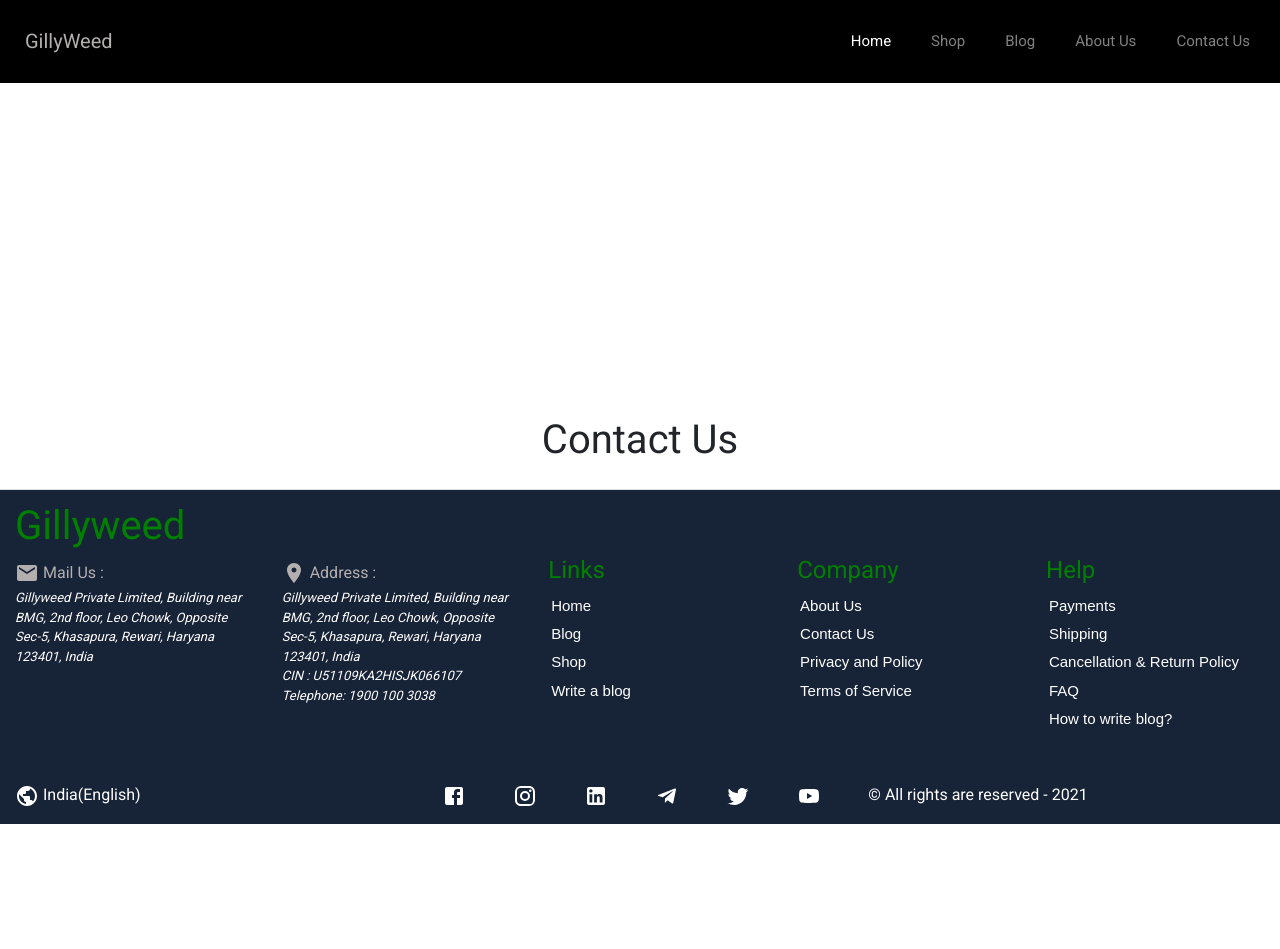
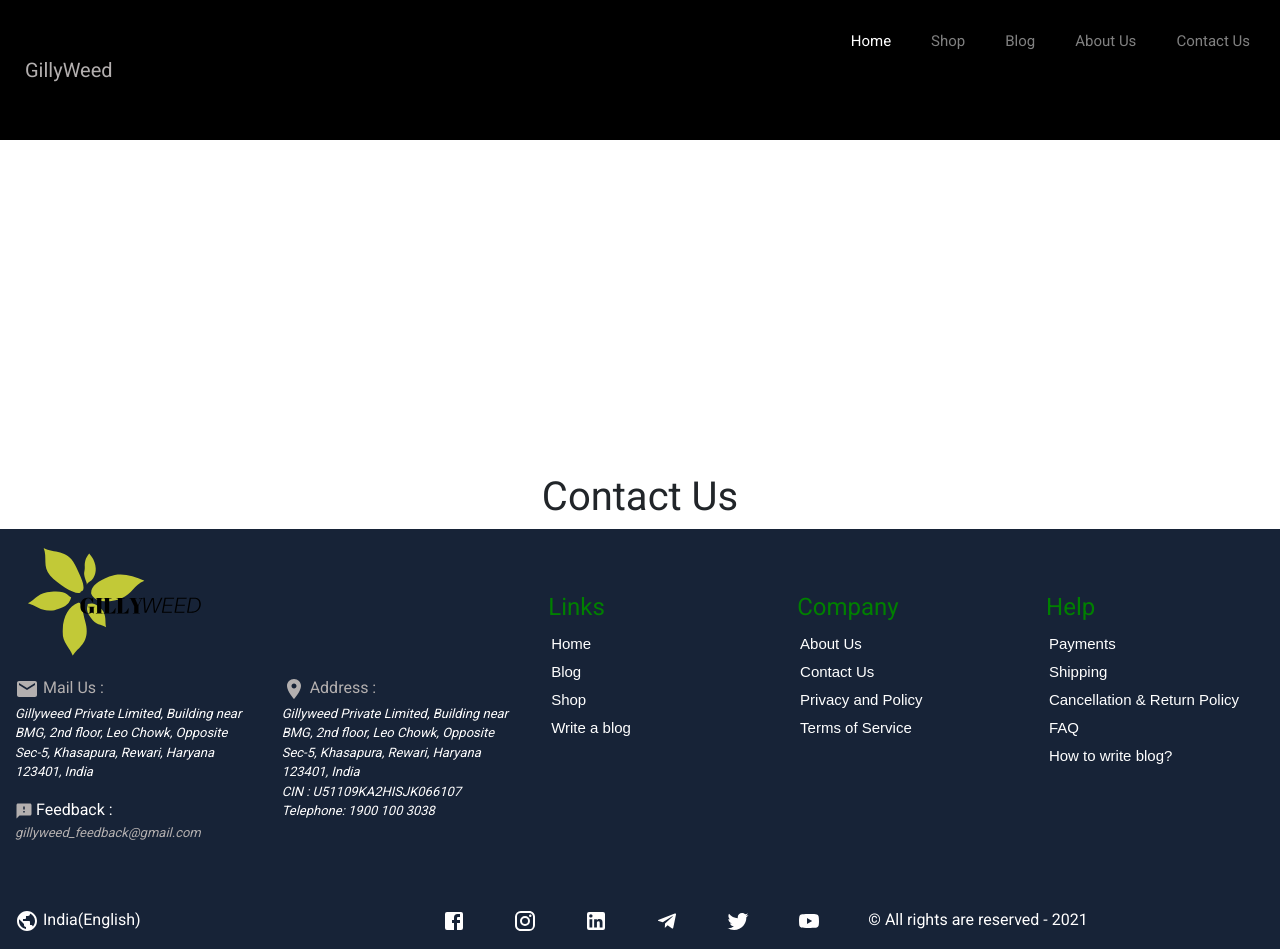
Before and after one commit to Gilliweed/Gillyweed, a React (Create React App) app: page /contact in a window 1280 px wide. Before the commit the page ends 824 px from the top, so only its background shows below. Built offline with nearby package versions, Linux system fonts and the light colour scheme.

Commit message:
footer v3.0 css comp

```diff
--- a/src/App.js
+++ b/src/App.js
@@ -15,6 +15,8 @@
 
 import Footer from "./components/Footer/footer";
 
+
+
 function App() {
   return (
     <BrowserRouter>
@@ -31,6 +33,7 @@
 
           <Route exact path="/contact" element={<Contact />} />
         </Routes>
+
         <Footer/>
       </main>
     </BrowserRouter>
--- a/src/components/Footer/Left.js
+++ b/src/components/Footer/Left.js
@@ -6,19 +6,20 @@
 // import { NavLink } from "react-router-dom";
 import EmailIcon from '@mui/icons-material/Email';
 import LocationOnIcon from '@mui/icons-material/LocationOn';
-
+import FeedbackIcon from '@mui/icons-material/Feedback';
 const Left = () => {
     return (
         <>
-
-
-
-                <h1 className="gilly ">Gillyweed </h1>
-                <Row className="mailLoc" fluid>
+            <Row className="left" fluid>
                 <Col>
                     <div className="Icon"> <EmailIcon /> Mail Us :</div>
                     <p id="add">  Gillyweed Private Limited, Building near BMG, 2nd floor, Leo Chowk, Opposite Sec-5, Khasapura, Rewari, Haryana 123401, India
                     </p>
+                    <div >
+                        <FeedbackIcon className="Icon"></FeedbackIcon>
+                        Feedback :
+                        <p id="add"><a href="https://gillyweed_feedback@gmail.com">gillyweed_feedback@gmail.com</a></p>
+                    </div>
                 </Col>
                 <Col>
                     <div className="Icon"> <LocationOnIcon /> Address : </div>
--- a/src/components/Footer/Mid.js
+++ b/src/components/Footer/Mid.js
@@ -1,7 +1,7 @@
 import React from "react";
 import "./footer.css";
 import "bootstrap/dist/css/bootstrap.min.css";
-import { Container, Row, Col } from "react-bootstrap";
+import { Row, Col } from "react-bootstrap";
 import { NavLink } from "react-router-dom";
 
 
@@ -24,7 +24,7 @@
                         <NavLink to="/shop" exact style={{ color: "white" }}>Shop</NavLink>
                     </Row>
                     <Row id="links">
-                        <a href="" style={{ color: "white" }}>
+                        <a href="#" style={{ color: "white" }}>
                             Write a blog
                         </a>
                     </Row>
--- a/src/components/Footer/Right.js
+++ b/src/components/Footer/Right.js
@@ -1,7 +1,7 @@
 import React from "react";
 import "./footer.css";
 import "bootstrap/dist/css/bootstrap.min.css";
-import { Container, Row, Col } from "react-bootstrap";
+import {  Row, Col } from "react-bootstrap";
 import { NavLink } from "react-router-dom";
 
 
--- a/src/components/Footer/footer.css
+++ b/src/components/Footer/footer.css
@@ -1,23 +1,21 @@
 .footer {
   color: rgb(255, 254, 254);
-  /* background-color: #172336; */
+  background-color: #172337;
 
-  background-color: #172337;
-  border-top: 1px solid #ddd;
-  border-top-width: 1px;
-  border-top-style: solid;
-  border-top-color: rgb(221, 221, 221);
-  margin-top: 25px;
+
 
 }
 .left {
   border-width: 2px;
   border-right: #b3afaf;
+  margin-top: 15vh;
+  /* margin-left: -52px; */
+  padding-left: -10px;
   /* background-color: aqua; */
 }
 .gilly {
   color: green;
-  /* background-position: 4px; */
+  background-position: 4px;
   padding: auto;
   padding-block-start: 4px;
   padding-top: 12px;
@@ -54,8 +52,7 @@
   color: white;
 }
 #leftBlock{
-  padding-top: 54px;
-
+  padding-top: 28px;
 }
 .Icon{
   margin-left: -3px;
@@ -85,5 +82,14 @@
   box-shadow: #faf7f7;
   font-size: 28px;
 }
+.logo{
 
+    height: 200px;
+    width: 210px;
+    padding-right: 10px;
+    padding: auto;
+    margin-bottom: -25vh;
+    margin-top: -10vh;
+
+}
 /* selected link */
--- a/src/components/Footer/footer.js
+++ b/src/components/Footer/footer.js
@@ -2,7 +2,6 @@
 import "./footer.css";
 import "bootstrap/dist/css/bootstrap.min.css";
 import { Container, Row, Col } from "react-bootstrap";
-
 import Left from "./Left";
 import Right from "./Right";
 import Mid from "./Mid";
@@ -14,12 +13,18 @@
 import YouTubeIcon from '@mui/icons-material/YouTube';
 import TelegramIcon from '@mui/icons-material/Telegram';
 import Globe from '@mui/icons-material/PublicOutlined';
+import { ReactComponent as Logo } from '../../assets/gillyweed.svg';
+import FeedbackIcon from '@mui/icons-material/Feedback';
+import background from "../../assets/back.svg";
 const Footer = () => {
 
   const currentYear = new Date().getFullYear()
   return (
-    <>
+    <div className="">
       <Container className="footer" fluid>
+        <Row className="">
+          <Col id ="logo"> <Logo className="logo" /> </Col>
+        </Row>
         <Row>
           <Col sm={5}>
             <Left />
@@ -43,29 +48,29 @@
         <Row style={{ paddingTop: "50px" }}>
           <Col>
             <p>
-              <Globe/>   India(English)
+              <Globe />   India(English)
             </p>
           </Col>
 
           <Col>
             <Row>
               <Col >
-              <Facebook color="white" id ="fb" />
+                <Facebook color="white" id="fb" />
               </Col>
               <Col >
-              <InstagramIcon color="white" id ="insta"/>
+                <InstagramIcon color="white" id="insta" />
               </Col>
               <Col >
-              <LinkedInIcon color="white" id ="fb"/>
+                <LinkedInIcon color="white" id="fb" />
               </Col>
               <Col>
-              <TelegramIcon color="white" id ="fb"></TelegramIcon>
+                <TelegramIcon color="white" id="fb"></TelegramIcon>
               </Col>
               <Col>
-              <TwitterIcon color="white" id ="fb"></TwitterIcon>
+                <TwitterIcon color="white" id="fb"></TwitterIcon>
               </Col>
               <Col>
-              <YouTubeIcon color="white"  id ="utube"/>
+                <YouTubeIcon color="white" id="utube" />
               </Col>
             </Row>
           </Col>
@@ -73,12 +78,12 @@
           <Col>
             <p >
               {" "}
-              &copy; All rights are reserved{" - " +currentYear}
+              &copy; All rights are reserved{" - " + currentYear}
             </p>
           </Col>
         </Row>
       </Container>
-    </>
+    </div>
   );
 };
 export default Footer;
```
Also changed, not shown: src/components/Footer/RightMost.js (+3 -4 lines), src/assets/back.svg (added), src/assets/gillyweed.svg (added). Lines whose indentation alone changed are shown as unchanged.
